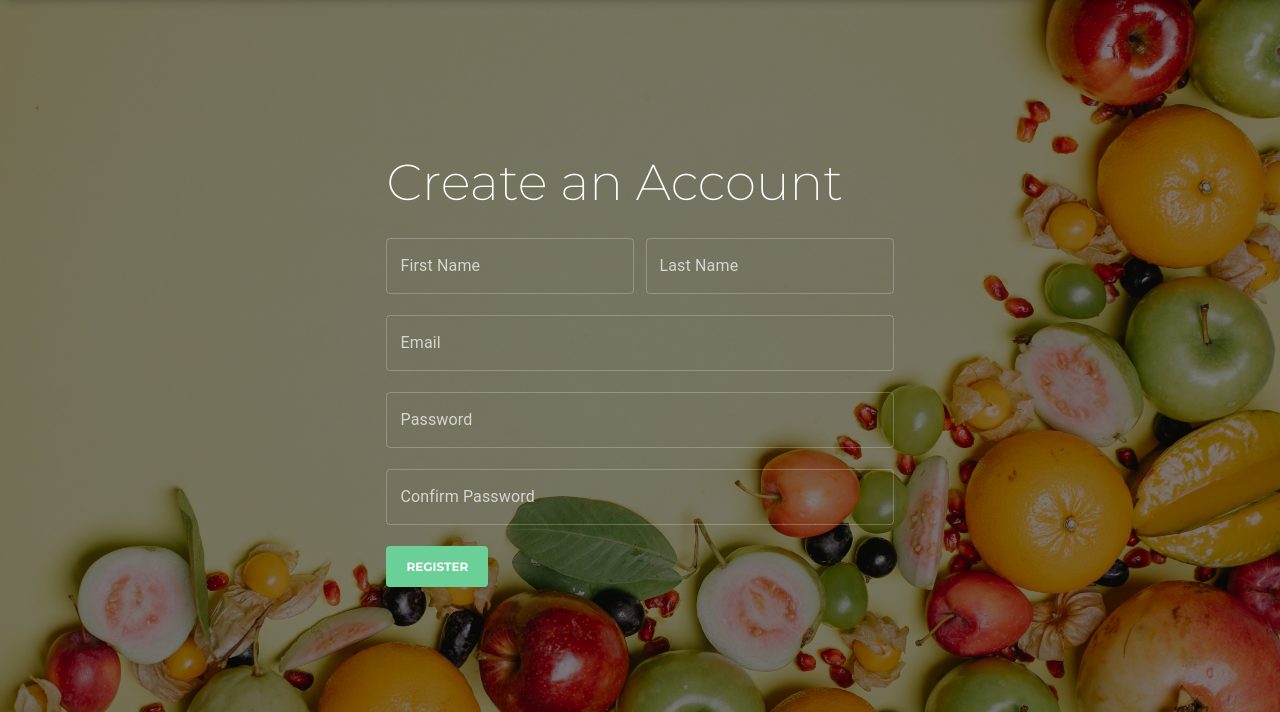
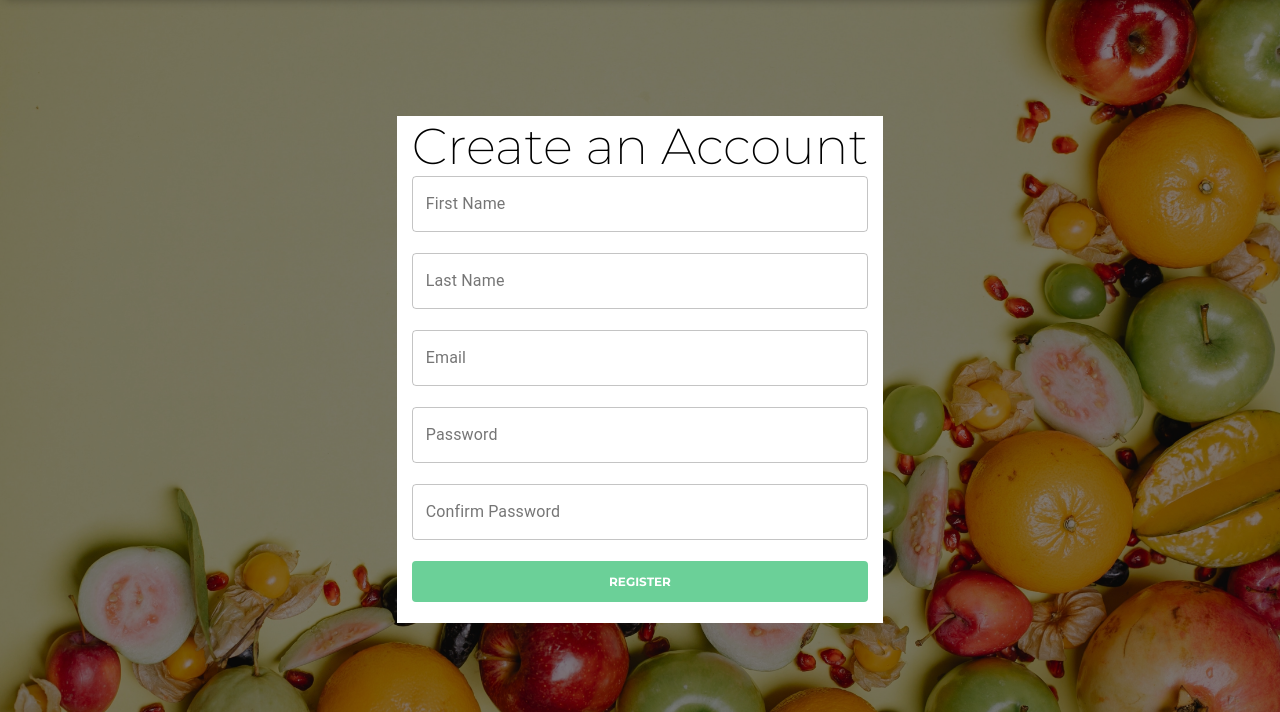
Before and after one commit to imckechn/Delicat, a React app in the folder frontend/: page /register in a window 1280 px wide. Shown: the part 88-800 px from the top of the page. Built offline with nearby package versions, Linux system fonts and the light colour scheme.

Commit message:
Fixed UI issues on the Register Page

```diff
--- a/frontend/src/assets/css/style.css
+++ b/frontend/src/assets/css/style.css
@@ -109,6 +109,11 @@
 }
 
 .input-feedback {
-    color: white;
+    color: black;
     font-size: 14px;
 }
+
+.login-reg-title {
+    color: black;
+    font-family: "Montserrat", "Helvetica", Arial, sans-serif;
+}
--- a/frontend/src/components/RegisterPage.js
+++ b/frontend/src/components/RegisterPage.js
@@ -18,7 +18,6 @@ export class RegisterPage extends React.Component {
 		  			dark: '#28a745',
 		  			contrastText: '#fff',
 				},
-				type: 'dark',
 			},
 		});
 
@@ -46,7 +45,7 @@ export class RegisterPage extends React.Component {
 				style={{backgroundImage:"url(" + require("assets/img/produce.jpg").default + ")",}}>
 				<div className="filter" />
 				<div className="content-center">
-					<Container>
+					<Container style={{backgroundColor: '#ffffff'}}>
 						<div className="login-info">
 						<Formik
 							initialValues={{
@@ -85,33 +84,36 @@ export class RegisterPage extends React.Component {
 							{props => (
 								<form onSubmit={props.handleSubmit}>
 								<ThemeProvider theme={theme}>
-								<h1 className="title">Create an Account</h1>
-									{props.errors.first && props.touched.first && (
-										<div align="left" className="input-feedback">{props.errors.first}</div>
-									)}
+								<h1 className="login-reg-title">Create an Account</h1>
 									<TextField
 										id="first"
 										name="first"
 										label="First Name"
 										variant="outlined"
+										fullWidth
 										value={props.values.first}
 										onChange={props.handleChange}
 										onBlur={props.handleBlur}
 										className={props.errors.first && props.touched.first && "error"}
 									/>
-									<b>&nbsp;&nbsp;&nbsp;</b>
+									{props.errors.first && props.touched.first && (
+										<div className="input-feedback">{props.errors.first}</div>
+									)}
+									<br></br>
+									<br></br>
 									<TextField
 										id="last"
 										name="last"
 										label="Last Name"
 										variant="outlined"
+										fullWidth
 										value={props.values.last}
 										onChange={props.handleChange}
 										onBlur={props.handleBlur}
 										className={props.errors.last && props.touched.last && "error"}
 									/>
 									{props.errors.last && props.touched.last && (
-										<div align="right" className="input-feedback">{props.errors.last}</div>
+										<div className="input-feedback">{props.errors.last}</div>
 									)}
 									<br></br>
 									<br></br>
@@ -136,6 +138,7 @@ export class RegisterPage extends React.Component {
 										name="password"
 										label="Password"
 										variant="outlined"
+										type="password"
 										fullWidth
 										value={props.values.password}
 										onChange={props.handleChange}
@@ -152,6 +155,7 @@ export class RegisterPage extends React.Component {
 										name="confirmpassword"
 										label="Confirm Password"
 										variant="outlined"
+										type="password"
 										fullWidth
 										value={props.values.confirmpassword}
 										onChange={props.handleChange}
@@ -163,7 +167,7 @@ export class RegisterPage extends React.Component {
 									)}
 									<br></br>
 									<br></br>
-									<Button color="success" type="submit" disabled={props.isSubmitting}>Register</Button>
+									<Button className="center" color="success" type="submit" disabled={props.isSubmitting}>Register</Button>
 									<br></br>
 								</ThemeProvider>
 								</form>
```
